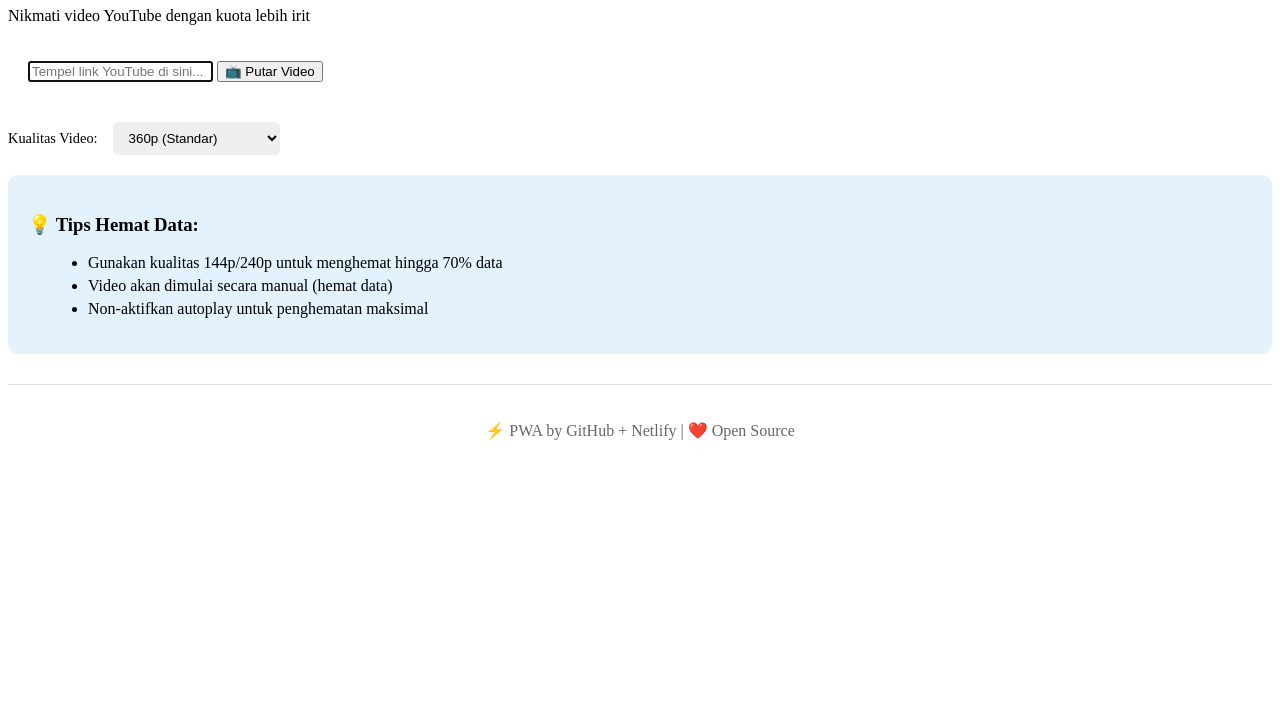
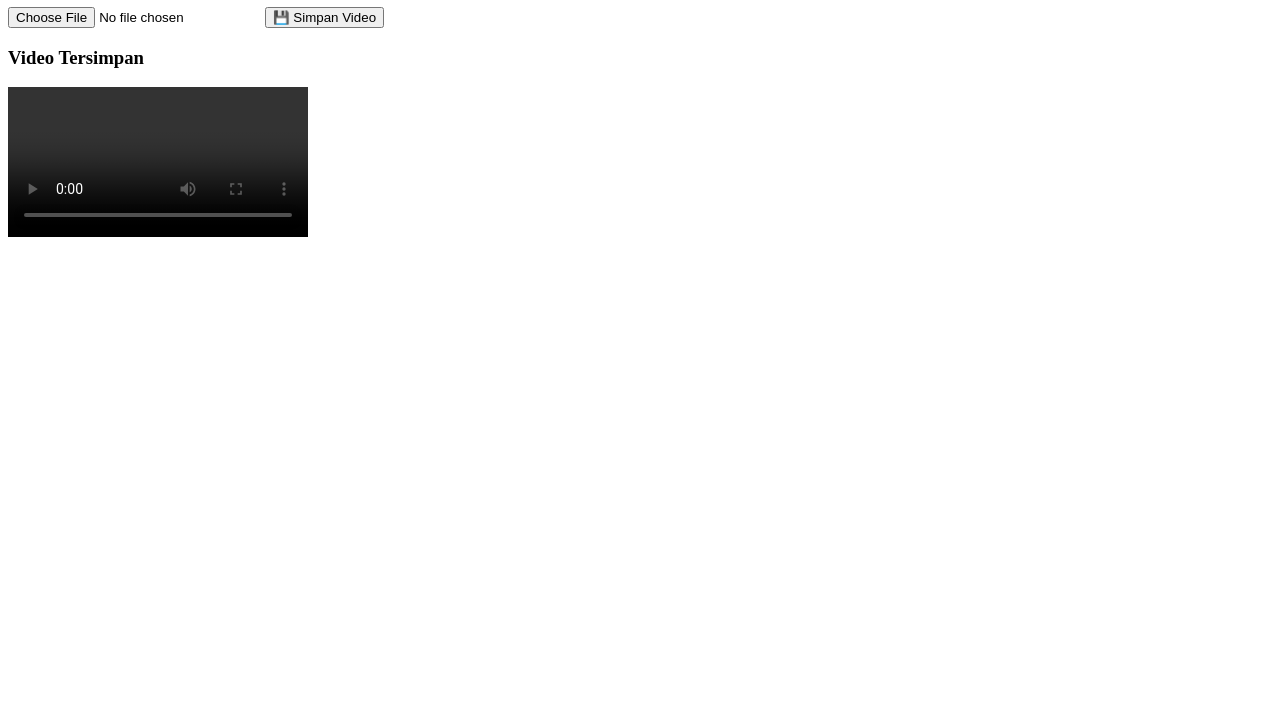
Before and after one commit to adiariirawan-del/Tespwa, a plain HTML site: page Index.html in a window 1280 px wide. Shown: the part 74-800 px from the top of the page. Drawn offline with Linux system fonts and the light colour scheme; files that its build step writes are made by us from their sources.

Commit message:
Update Index.html

```diff
--- a/Index.html
+++ b/Index.html
@@ -1,63 +1,23 @@
 <!DOCTYPE html>
-<html lang="id">
+<html lang="en">
 <head>
-    <meta charset="UTF-8">
-    <meta name="viewport" content="width=device-width, initial-scale=1.0">
-    <title>YouTube Hemat Data</title>
-    <meta name="theme-color" content="#ff0000">
-    <link rel="manifest" href="manifest.json">
-    <link rel="stylesheet" href="css/style.css">
-    <link rel="icon" type="image/png" href="icons/icon-192.png">
+  <meta charset="UTF-8" />
+  <meta name="viewport" content="width=device-width, initial-scale=1.0"/>
+  <title>Offline Video PWA</title>
+  <link rel="stylesheet" href="style.css" />
+  <link rel="manifest" href="manifest.json">
 </head>
 <body>
-    <div class="container">
-        <header class="header">
-            <h1>🎥 YouTube Hemat Data</h1>
-            <p>Nikmati video YouTube dengan kuota lebih irit</p>
-        </header>
+  <h1>🎥 Offline Video Player</h1>
 
-        <div class="search-container">
-            <input type="text" id="videoUrl" placeholder="Tempel link YouTube di sini..." autofocus>
-            <button onclick="loadVideo()">📺 Putar Video</button>
-        </div>
+  <input type="file" id="videoInput" accept="video/*">
+  <button id="saveBtn">💾 Simpan Video</button>
 
-        <div class="quality-selector">
-            <label>Kualitas Video:</label>
-            <select id="quality" onchange="changeQuality()">
-                <option value="144">144p (Paling Hemat)</option>
-                <option value="240">240p (Hemat)</option>
-                <option value="360" selected>360p (Standar)</option>
-                <option value="480">480p (Sedang)</option>
-                <option value="720">720p (HD)</option>
-            </select>
-        </div>
+  <h3>Video Tersimpan</h3>
+  <ul id="videoList"></ul>
 
-        <div id="playerContainer" class="player-container hidden">
-            <!-- Gunakan iframe langsung tanpa API kompleks -->
-            <div id="videoFrame"></div>
-            <div class="video-info">
-                <h3 id="videoTitle">Video YouTube</h3>
-                <div class="data-saving">
-                    <span>💾 Mode Hemat Data: <span id="dataMode">Aktif</span></span>
-                    <button onclick="toggleDataSaver()" id="dataSaverBtn">Hemat Data: ON</button>
-                </div>
-            </div>
-        </div>
+  <video id="player" controls width="300"></video>
 
-        <div class="tips">
-            <h3>💡 Tips Hemat Data:</h3>
-            <ul>
-                <li>Gunakan kualitas 144p/240p untuk menghemat hingga 70% data</li>
-                <li>Video akan dimulai secara manual (hemat data)</li>
-                <li>Non-aktifkan autoplay untuk penghematan maksimal</li>
-            </ul>
-        </div>
-
-        <footer>
-            <p>⚡ PWA by GitHub + Netlify | ❤️ Open Source</p>
-        </footer>
-    </div>
-
-    <script src="js/app.js"></script>
+  <script src="app.js"></script>
 </body>
 </html>
```
